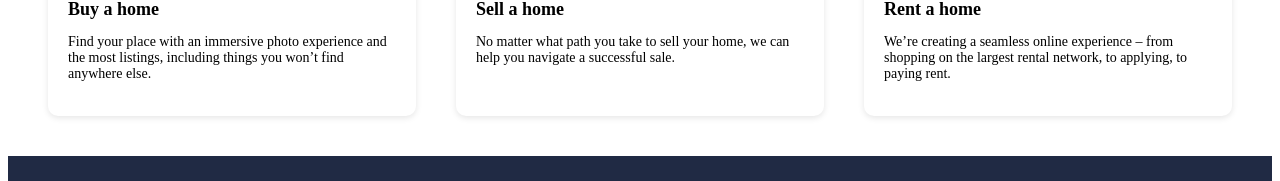
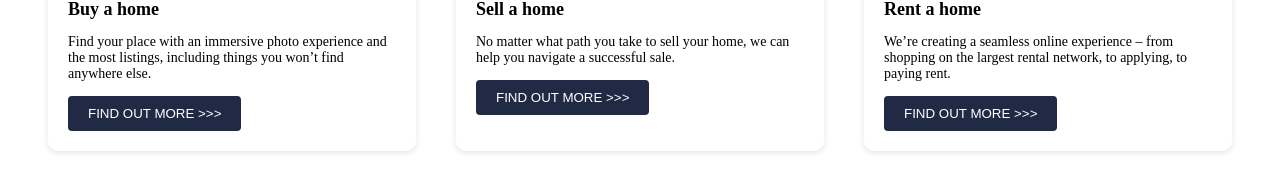
Before and after one commit to Vkerubo/SkyProperties, a React (Create React App) app: page / in a window 1280 px wide. Shown: the part 1280-1461 px from the top of the page. Built offline with nearby package versions, Linux system fonts and the light colour scheme; no server answers; the HTML template or start-up script is replaced by a standard one.

Commit message:
FIND OUT MORE buttons

```diff
--- a/src/components/Services.js
+++ b/src/components/Services.js
@@ -49,6 +49,15 @@ const CardDescription = styled.p`
   font-size: 14px;
 `;
 
+const Button = styled.button`
+  background-color: #202a44;
+  color: #fff;
+  padding: 10px 20px;
+  border: none;
+  border-radius: 4px;
+  cursor: pointer;
+`;
+
 const Services = () => {
   return (
     <ServicesContainer>
@@ -61,8 +70,10 @@ const Services = () => {
           />
           <CardTitle>Buy a home</CardTitle>
           <CardDescription>
-            Find your place with an immersive photo experience and the most listings, including things you won’t find anywhere else.
+            Find your place with an immersive photo experience and the most
+            listings, including things you won’t find anywhere else.
           </CardDescription>
+          <Button>FIND OUT MORE >>> </Button>
         </Card>
         <Card>
           <CardImage
@@ -71,8 +82,11 @@ const Services = () => {
           />
           <CardTitle>Sell a home</CardTitle>
           <CardDescription>
-            No matter what path you take to sell your home, we can help you navigate a successful sale.
+            No matter what path you take to sell your home, we can help you
+            navigate a successful sale.
+
           </CardDescription>
+          <Button>FIND OUT MORE >>> </Button>
         </Card>
         <Card>
           <CardImage
@@ -81,8 +95,10 @@ const Services = () => {
           />
           <CardTitle>Rent a home</CardTitle>
           <CardDescription>
-            We’re creating a seamless online experience – from shopping on the largest rental network, to applying, to paying rent.
+            We’re creating a seamless online experience – from shopping on the
+            largest rental network, to applying, to paying rent.
           </CardDescription>
+          <Button>FIND OUT MORE >>> </Button>
         </Card>
       </CardContainer>
     </ServicesContainer>
```
